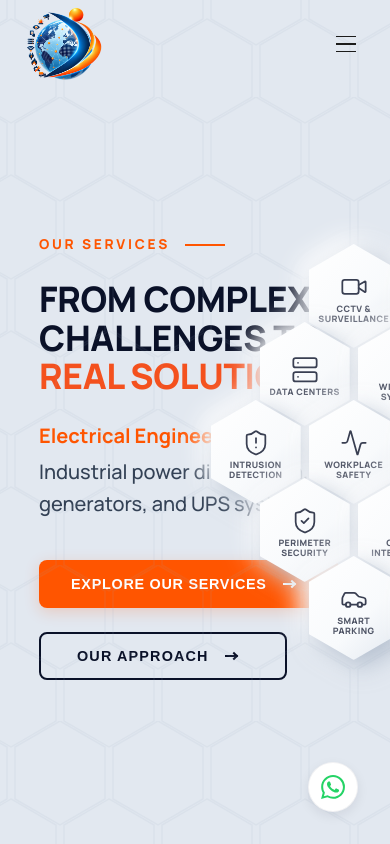
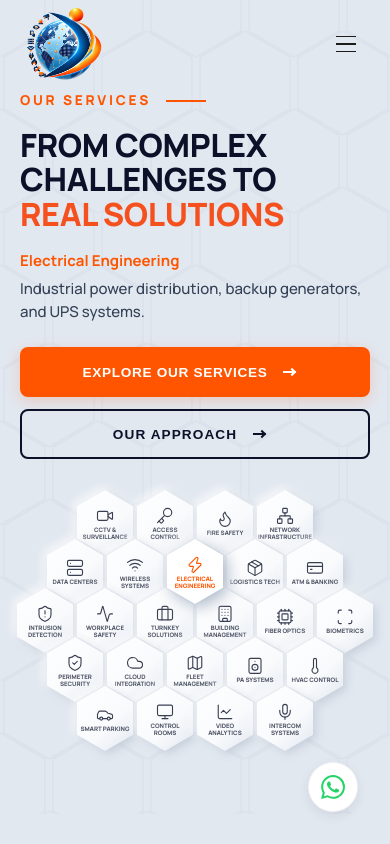
Before and after one commit to Lokesh0018/SST, a React (Vite) app: page /services in a window 390 px wide. Shown: the top 844 px of the page. Built offline with nearby package versions, Linux system fonts and the light colour scheme.

Commit message:
Mobile Services Hero

```diff
--- a/src/styles/ServicesHeroIndustrial.css
+++ b/src/styles/ServicesHeroIndustrial.css
@@ -201,7 +201,6 @@
   color: #F4511E;
 }
 
-
 .industrial-hero-description {
   font-size: 1.25rem;
   color: #334155;
@@ -315,10 +314,7 @@
   }
 }
 
-
-
-
-/* Added Hover Effects for Hero Buttons */
+/* Hover Effects for Hero Buttons */
 .hero-btn-hover {
   position: relative;
   overflow: hidden;
@@ -362,3 +358,151 @@
   border-right: 2px solid currentColor;
   border-top: 2px solid currentColor;
 }
+
+/* --------------------------------------------------------------------------
+   RESPONSIVE MEDIA QUERIES
+   -------------------------------------------------------------------------- */
+@media (max-width: 1024px) {
+  .industrial-hero-section {
+    min-height: auto;
+    padding-top: max(90px, env(safe-area-inset-top));
+    padding-bottom: 60px;
+  }
+
+  .industrial-hero-content-layer {
+    margin-left: 5%;
+    max-width: 480px;
+    margin-top: 40px;
+  }
+
+  .honeycomb-grid {
+    left: 65%;
+    top: 50%;
+  }
+
+  .hexagon-wrapper {
+    width: 72px;
+    height: 83px;
+    margin: 0 3px;
+  }
+
+  .honeycomb-row {
+    margin-bottom: -20px;
+  }
+
+  .hexagon-icon {
+    width: 22px !important;
+    height: 22px !important;
+  }
+
+  .hexagon-label {
+    font-size: 0.46rem;
+  }
+}
+
+@media (max-width: 768px) {
+  .industrial-hero-section {
+    flex-direction: column;
+    justify-content: flex-start;
+    align-items: stretch;
+    min-height: auto;
+    padding-top: max(80px, env(safe-area-inset-top));
+    padding-bottom: 50px;
+    overflow-x: hidden;
+  }
+
+  .industrial-hero-content-layer {
+    position: relative;
+    z-index: 10;
+    width: 100%;
+    max-width: 100%;
+    margin-top: 10px;
+    margin-left: 0;
+    padding: 0 20px;
+    box-sizing: border-box;
+    order: 1;
+  }
+
+  .industrial-eyebrow {
+    margin-bottom: 16px;
+  }
+
+  .industrial-hero-headline {
+    font-size: clamp(2rem, 8vw, 2.7rem);
+    line-height: 1.08;
+    margin-bottom: 18px;
+    width: 100%;
+  }
+
+  .industrial-orange-accent {
+    white-space: normal;
+  }
+
+  .industrial-hero-description {
+    font-size: 15px;
+    line-height: 1.55;
+    max-width: 100%;
+    margin-bottom: 24px;
+    min-height: auto;
+  }
+
+  .industrial-hero-ctas {
+    flex-direction: column;
+    width: 100%;
+    gap: 12px;
+    margin-bottom: 30px;
+  }
+
+  .btn-industrial-primary,
+  .btn-industrial-secondary {
+    width: 100%;
+    justify-content: center;
+    height: 50px;
+    padding: 0 20px;
+    font-size: 0.85rem;
+    box-sizing: border-box;
+  }
+
+  .honeycomb-grid {
+    position: relative;
+    left: auto;
+    top: auto;
+    transform: none;
+    margin: 10px auto 20px auto;
+    width: 100%;
+    max-width: 390px;
+    z-index: 5;
+    padding: 0 10px;
+    box-sizing: border-box;
+    order: 2;
+  }
+
+  .honeycomb-row {
+    margin-bottom: -16px;
+  }
+
+  .hexagon-wrapper {
+    width: 56px;
+    height: 65px;
+    margin: 0 2px;
+    filter: drop-shadow(3px 3px 5px rgba(148, 163, 184, 0.45))
+            drop-shadow(-3px -3px 5px rgba(255, 255, 255, 0.85));
+  }
+
+  .hexagon-inner {
+    padding-top: 2px;
+  }
+
+  .hexagon-icon {
+    width: 18px !important;
+    height: 18px !important;
+    margin-bottom: 2px;
+  }
+
+  .hexagon-label {
+    font-size: 0.38rem;
+    line-height: 1.05;
+    padding: 0 2px;
+    letter-spacing: 0;
+  }
+}
```
